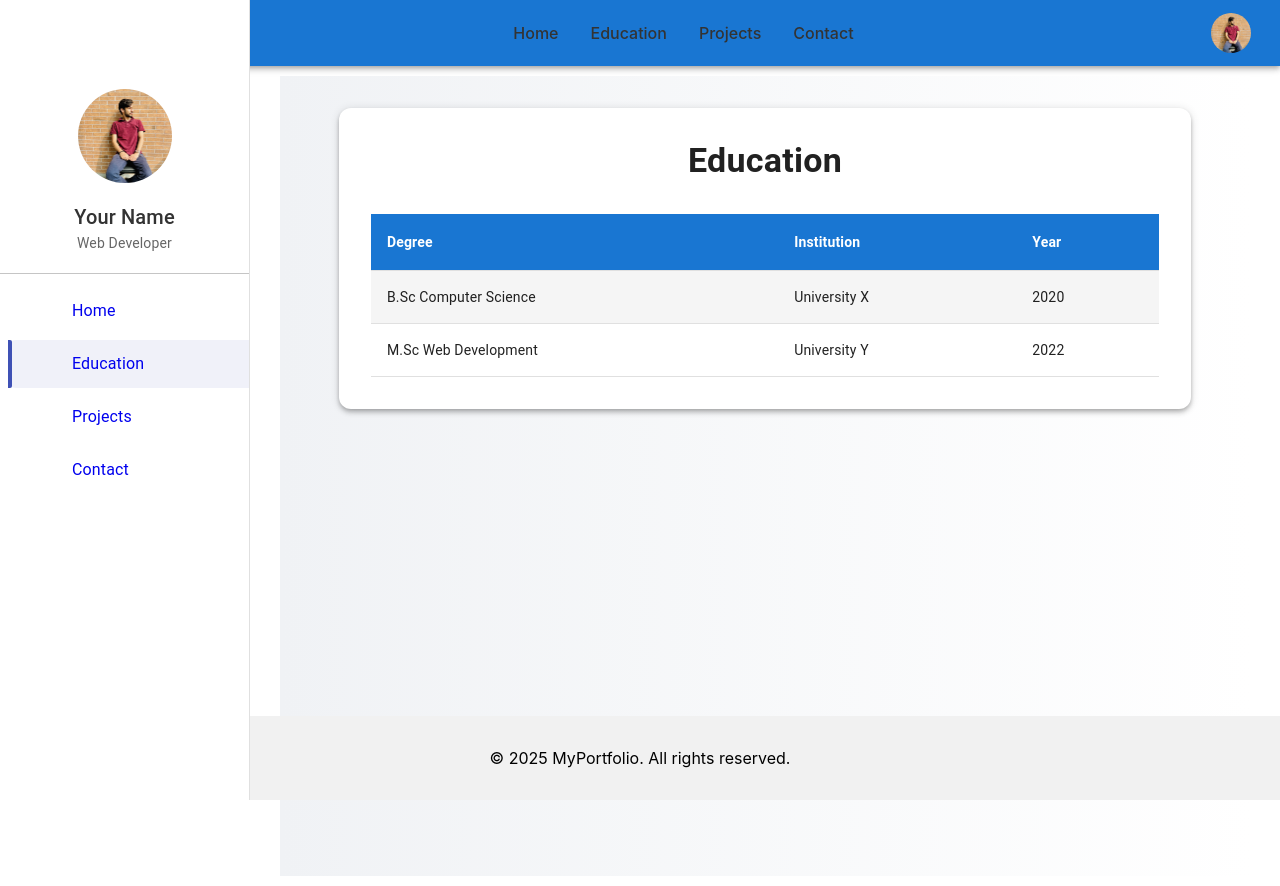
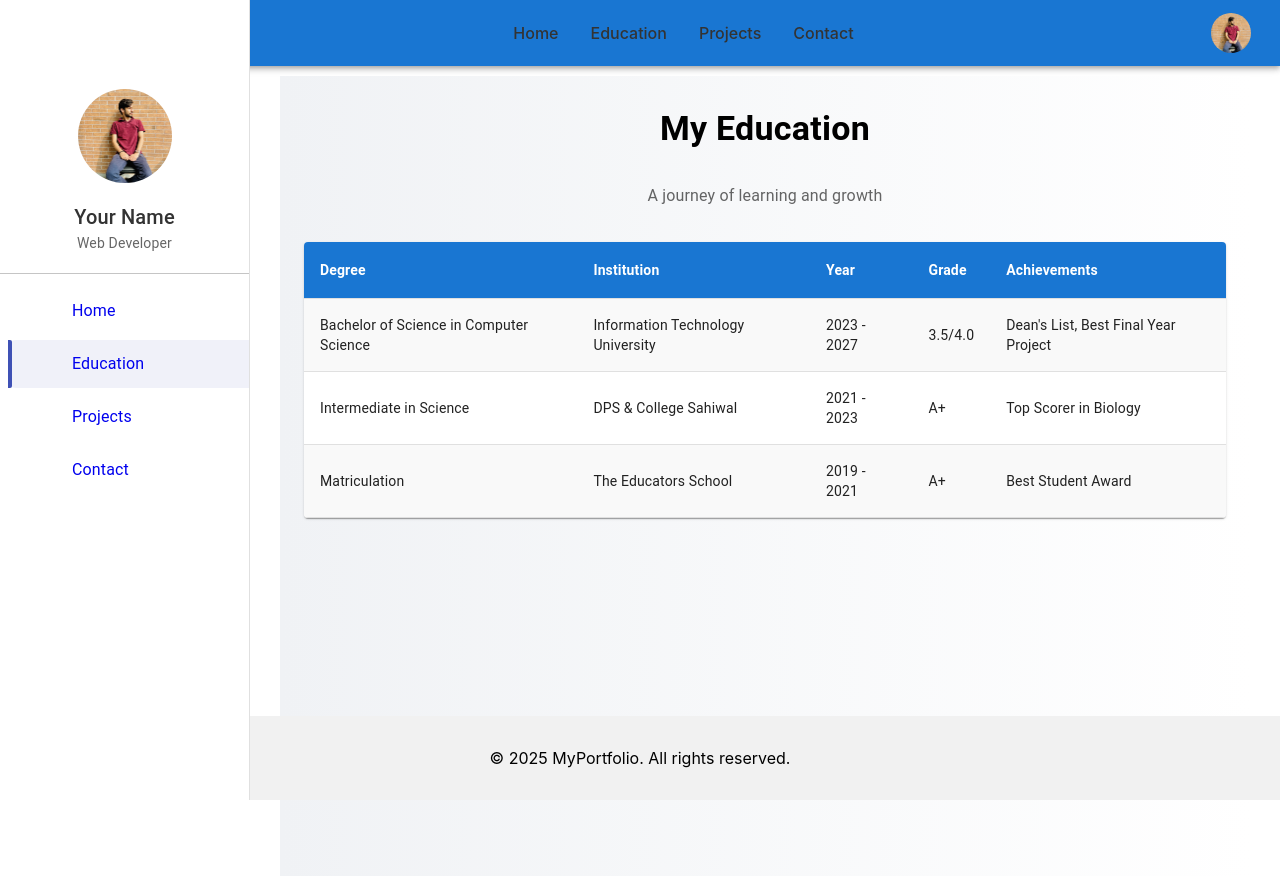
Before and after one commit to WaqasShoaib/react-css-portfolio, a React (Create React App) app: page /education in a window 1280 px wide. Built offline with nearby package versions, Linux system fonts and the light colour scheme; some icons are missing.

Commit message:
Enchanced my contact page

```diff
--- a/package.json
+++ b/package.json
@@ -13,6 +13,7 @@
     "@testing-library/user-event": "^13.5.0",
     "react": "^19.1.0",
     "react-dom": "^19.1.0",
+    "react-icons": "^5.5.0",
     "react-router-dom": "^6.30.0",
     "react-scripts": "5.0.1",
     "web-vitals": "^2.1.4",
--- a/src/pages/Contact/Contact.module.css
+++ b/src/pages/Contact/Contact.module.css
@@ -1,5 +1,5 @@
 .contact {
-    padding: 2rem;
+  padding-bottom: 3rem; /* space for footer */
   text-align: center;
 }
 
@@ -7,3 +7,20 @@
   font-size: 2rem;
   margin-bottom: 1rem;
 }
+
+.icons {
+  display: flex;
+  justify-content: center;
+  gap: 1rem;
+  margin-bottom: 2rem;
+}
+
+.icon {
+  width: 40px;
+  height: 40px;
+  transition: transform 0.3s;
+}
+
+.icon:hover {
+  transform: scale(1.2);
+}
--- a/src/pages/Contact/index.js
+++ b/src/pages/Contact/index.js
@@ -1,6 +1,7 @@
 import React, { useEffect } from 'react';
 import { usePageTitle } from '../../context/PageTitleContext';
 import ContactForm from '../../components/ContactForm';
+import { FaGithub, FaLinkedin, FaEnvelope } from 'react-icons/fa';
 import styles from './Contact.module.css';
 
 const Contact = () => {
@@ -12,6 +13,19 @@ const Contact = () => {
   return (
     <section className={styles.contact}>
       <h1 className={styles.heading}>Contact Me</h1>
+
+      <div className={styles.icons}>
+        <a href="https://github.com/yourusername" target="_blank" rel="noopener noreferrer">
+          <FaGithub className={styles.icon} />
+        </a>
+        <a href="https://linkedin.com/in/yourusername" target="_blank" rel="noopener noreferrer">
+          <FaLinkedin className={styles.icon} />
+        </a>
+        <a href="mailto:youremail@example.com">
+          <FaEnvelope className={styles.icon} />
+        </a>
+      </div>
+
       <ContactForm />
     </section>
   );
--- a/src/pages/Education/index.js
+++ b/src/pages/Education/index.js
@@ -1,5 +1,3 @@
-
-
 import React, { useEffect } from 'react';
 import { usePageTitle } from '../../context/PageTitleContext';
 import {
@@ -12,12 +10,53 @@ import {
   TableHead,
   TableRow,
   Paper,
-  Box
+  Box,
+  Grid,
+  Card,
+  CardContent
 } from '@mui/material';
+import styles from './Education.module.css'; // fadeIn animation
 
-const data = [
-  { Degree: 'B.Sc Computer Science', Institution: 'University X', Year: '2020' },
-  { Degree: 'M.Sc Web Development', Institution: 'University Y', Year: '2022' },
+const educationData = [
+  {
+    Degree: 'Bachelor of Science in Computer Science',
+    Institution: 'Information Technology University',
+    Year: '2023 - 2027',
+    Grade: '3.5/4.0',
+    Achievements: "Dean's List, Best Final Year Project",
+  },
+  {
+    Degree: 'Intermediate in Science',
+    Institution: 'DPS & College Sahiwal',
+    Year: '2021 - 2023',
+    Grade: 'A+',
+    Achievements: 'Top Scorer in Biology',
+  },
+  {
+    Degree: 'Matriculation',
+    Institution: 'The Educators School',
+    Year: '2019 - 2021',
+    Grade: 'A+',
+    Achievements: 'Best Student Award',
+  },
+];
+
+const highlights = [
+  {
+    title: 'Courses',
+    icon: '📘',
+    content: 'Advanced Algorithms, Artificial Intelligence, Web Development, COAL',
+  },
+  {
+    title: 'Certifications',
+    icon: '📜',
+    content: 'AWS Certified, Google Data Analytics, React Specialist',
+  },
+  {
+    title: 'Skills',
+    icon: '💻',
+    content: 'JavaScript, Python, React, Node.js, MySQL',
+  },
 ];
 
 const Education = () => {
@@ -35,53 +74,56 @@ const Education = () => {
         py: 4,
       }}
     >
-      <Container maxWidth="md">
-        <Paper
-          elevation={4}
-          sx={{
-            borderRadius: 3,
-            p: { xs: 2, sm: 3, md: 4 },
-            backgroundColor: '#ffffff',
-          }}
-        >
+      <Container maxWidth="lg" className={styles.fadeIn}>
         <Typography
           variant="h4"
           component="h1"
           gutterBottom
           sx={{ fontWeight: 'bold', textAlign: 'center', mb: 4 }}
         >
-            Education
+          My Education
+        </Typography>
+        <Typography
+          variant="subtitle1"
+          align="center"
+          color="text.secondary"
+          sx={{ mb: 4 }}
+        >
+          A journey of learning and growth
         </Typography>
 
-          <TableContainer>
+        <TableContainer component={Paper} sx={{ mb: 6 }}>
           <Table>
             <TableHead>
               <TableRow sx={{ backgroundColor: '#1976d2' }}>
                 <TableCell sx={{ color: '#fff', fontWeight: 'bold' }}>Degree</TableCell>
                 <TableCell sx={{ color: '#fff', fontWeight: 'bold' }}>Institution</TableCell>
                 <TableCell sx={{ color: '#fff', fontWeight: 'bold' }}>Year</TableCell>
+                <TableCell sx={{ color: '#fff', fontWeight: 'bold' }}>Grade</TableCell>
+                <TableCell sx={{ color: '#fff', fontWeight: 'bold' }}>Achievements</TableCell>
               </TableRow>
             </TableHead>
             <TableBody>
-                {data.map((row, index) => (
+              {educationData.map((row, index) => (
                 <TableRow
                   key={index}
                   sx={{
-                      backgroundColor: index % 2 === 0 ? '#f5f5f5' : '#ffffff',
-                      '&:hover': {
-                        backgroundColor: '#e3f2fd',
-                      },
+                    backgroundColor: index % 2 === 0 ? '#f9f9f9' : '#ffffff',
+                    '&:hover': { backgroundColor: '#e3f2fd' },
                   }}
                 >
                   <TableCell>{row.Degree}</TableCell>
                   <TableCell>{row.Institution}</TableCell>
                   <TableCell>{row.Year}</TableCell>
+                  <TableCell>{row.Grade}</TableCell>
+                  <TableCell>{row.Achievements}</TableCell>
                 </TableRow>
               ))}
             </TableBody>
           </Table>
         </TableContainer>
-        </Paper>
+
+
       </Container>
     </Box>
   );
```
Also changed, not shown: 1 other file (tests, documents, lock files or other folders). Lines whose indentation alone changed are shown as unchanged.
